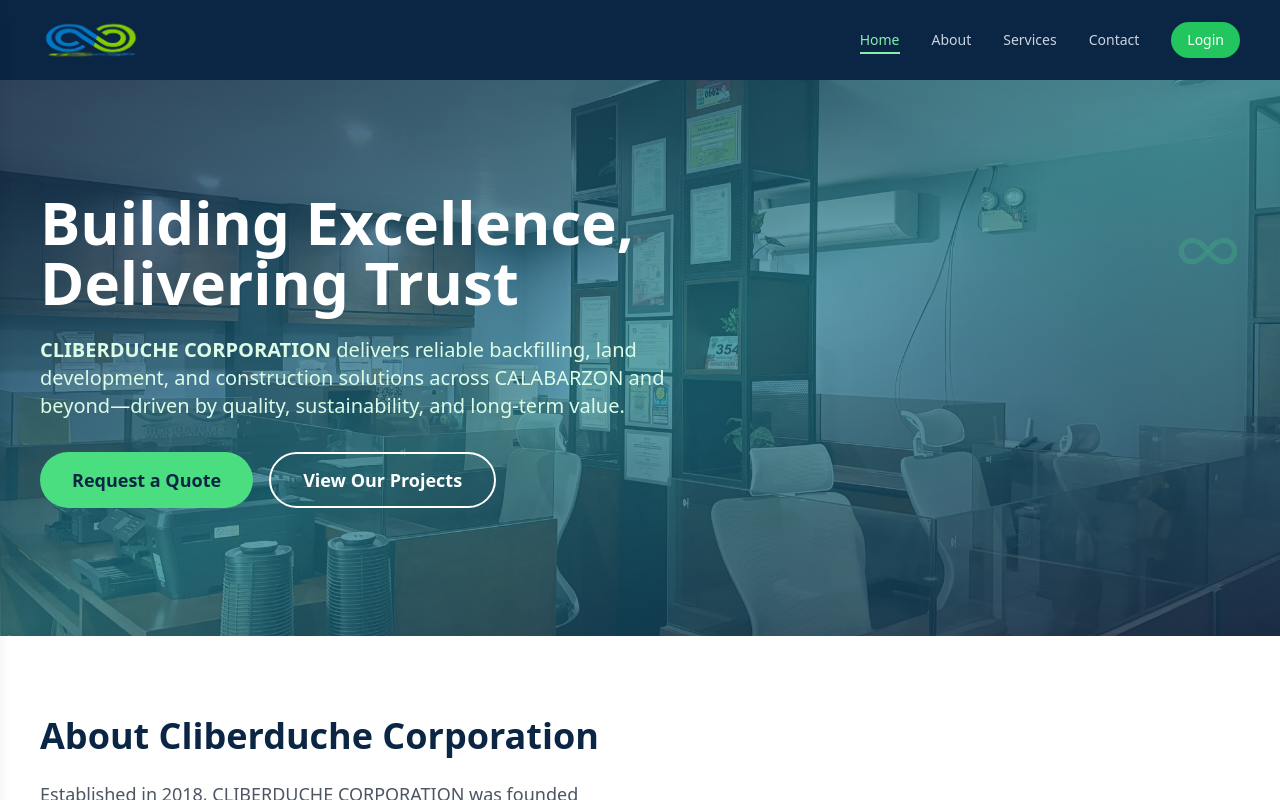
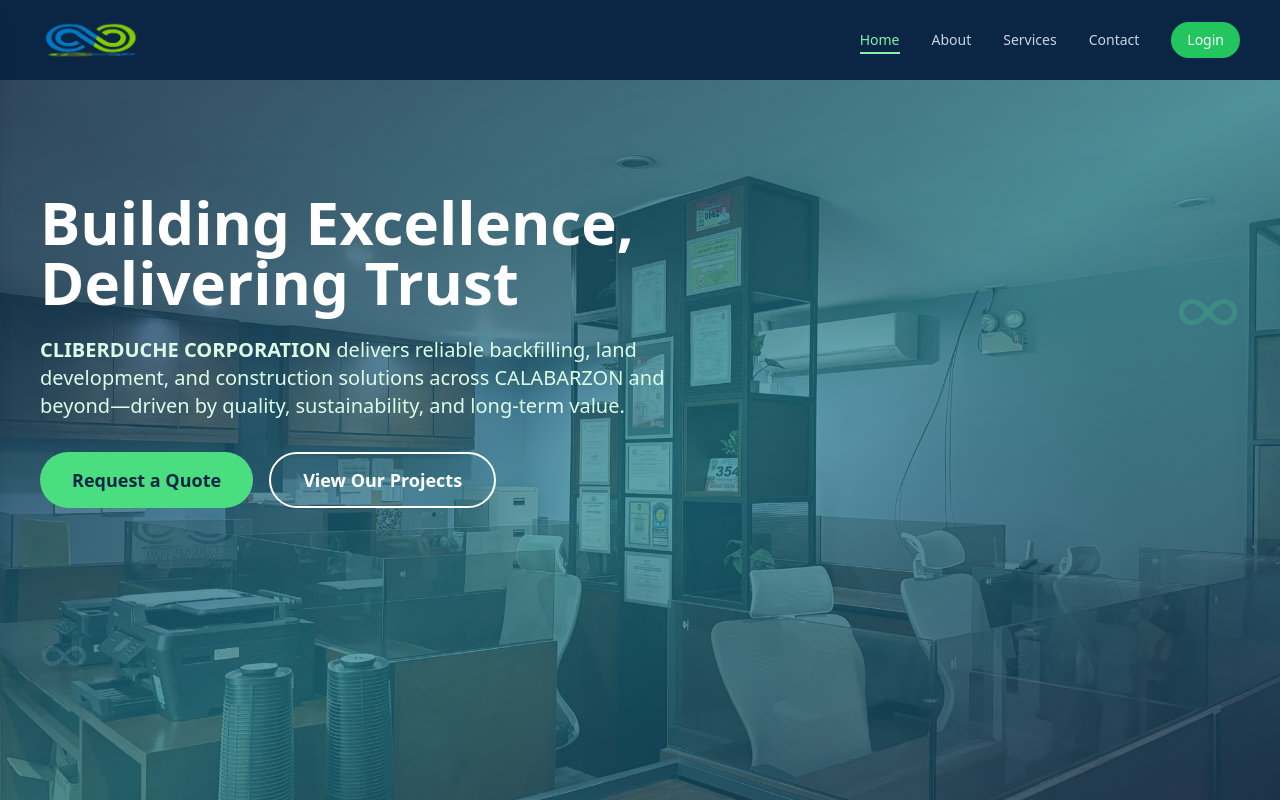
Before and after one commit to Railen-Laminers/Cliberduche, a React (Vite) app in the folder frontend/: page / in a window 1280 px wide. Shown: the top 800 px of the page. Built offline with nearby package versions, Linux system fonts and the light colour scheme.

Commit message:
Enhance the return button in Project and Login page 1.2

```diff
--- a/frontend/src/pages/homepage/Home.jsx
+++ b/frontend/src/pages/homepage/Home.jsx
@@ -1,4 +1,4 @@
-import React from "react";
+import React, { useEffect } from "react";
 import { LuInfinity } from "react-icons/lu";
 import useScrollAnimation from "./useScrollAnimation";
 import { useNavigate } from "react-router-dom";
@@ -6,20 +6,39 @@ import office from "/office.jpg";
 
 export default function Hero({ introDone = true }) {
     const navigate = useNavigate();
+
+    // Scroll animations
     const [headingRef, headingAnim] = useScrollAnimation(0.1, introDone);
     const [subheadingRef, subheadingAnim] = useScrollAnimation(0.1, introDone);
     const [buttonsRef, buttonsAnim] = useScrollAnimation(0.1, introDone);
     const [float1Ref, float1Anim] = useScrollAnimation(0.1, introDone);
     const [float2Ref, float2Anim] = useScrollAnimation(0.1, introDone);
 
+    // Fix mobile 100vh issue
+    useEffect(() => {
+        const setVh = () => {
+            document.documentElement.style.setProperty(
+                "--vh",
+                `${window.innerHeight * 0.01}px`
+            );
+        };
+
+        setVh();
+        window.addEventListener("resize", setVh);
+        return () => window.removeEventListener("resize", setVh);
+    }, []);
+
     return (
         <section
             id="home"
-            className="relative text-white px-6 md:px-10 pt-0 pb-32 overflow-hidden transition-all duration-1000 bg-cover bg-center bg-fixed"
-            style={{ backgroundImage: `url(${office})` }}
+            className="relative text-white px-6 md:px-10 overflow-hidden transition-all duration-1000 bg-cover bg-center bg-fixed"
+            style={{
+                backgroundImage: `url(${office})`,
+                minHeight: "calc(var(--vh, 1vh) * 100)",
+            }}
         >
             {/* Gradient Overlay */}
-            <div className="absolute inset-0 bg-gradient-to-br from-[#0b2545]/80 via-[#1f7a8c]/70 to-[#0b2545]/80"></div>
+            <div className="absolute inset-0 bg-gradient-to-br from-[#0b2545]/80 via-[#1f7a8c]/70 to-[#0b2545]/80" />
 
             <div className="max-w-7xl mx-auto relative z-10 text-center md:text-left pt-24 md:pt-28">
                 <h1
```
Also changed, not shown: 1 other file (tests, documents, lock files or other folders).
